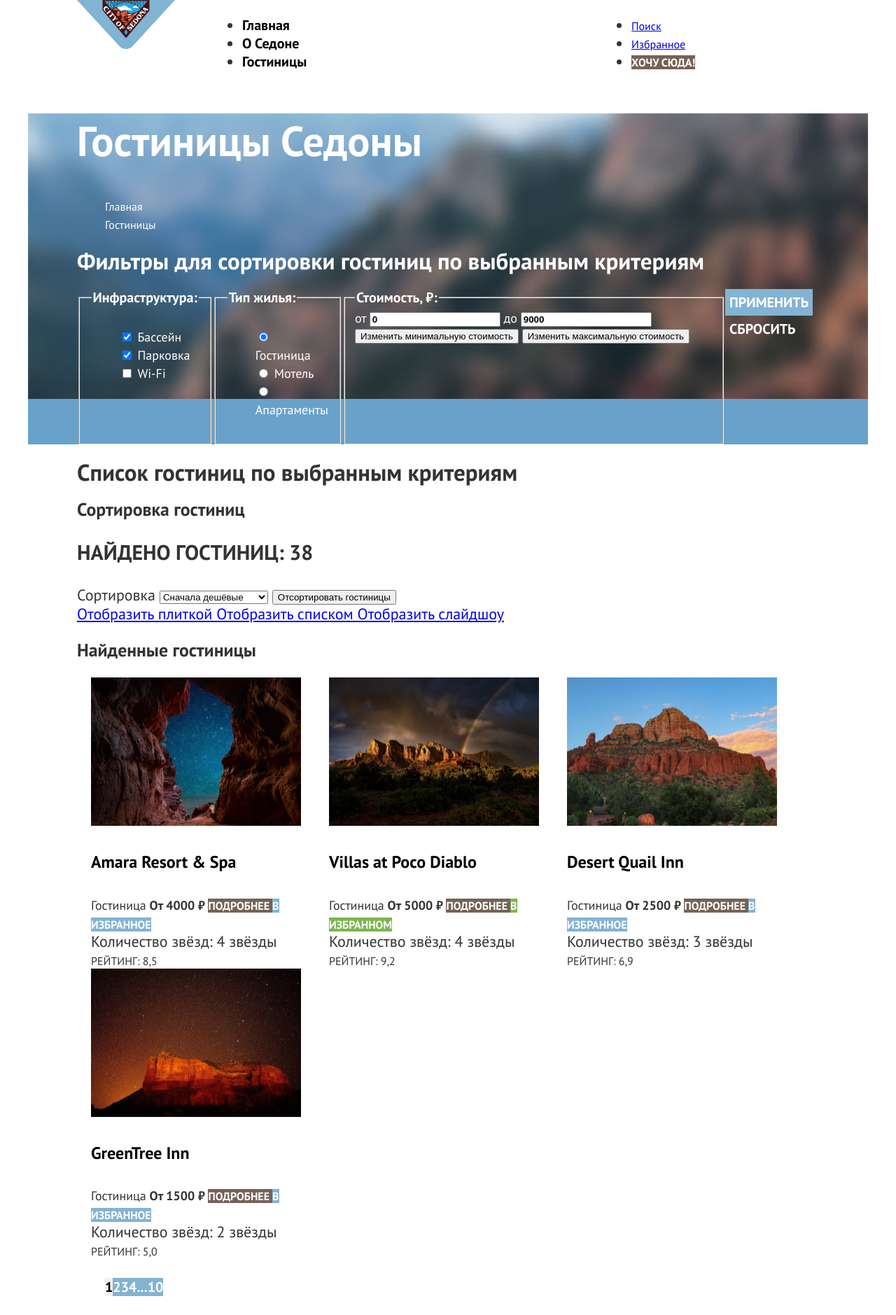
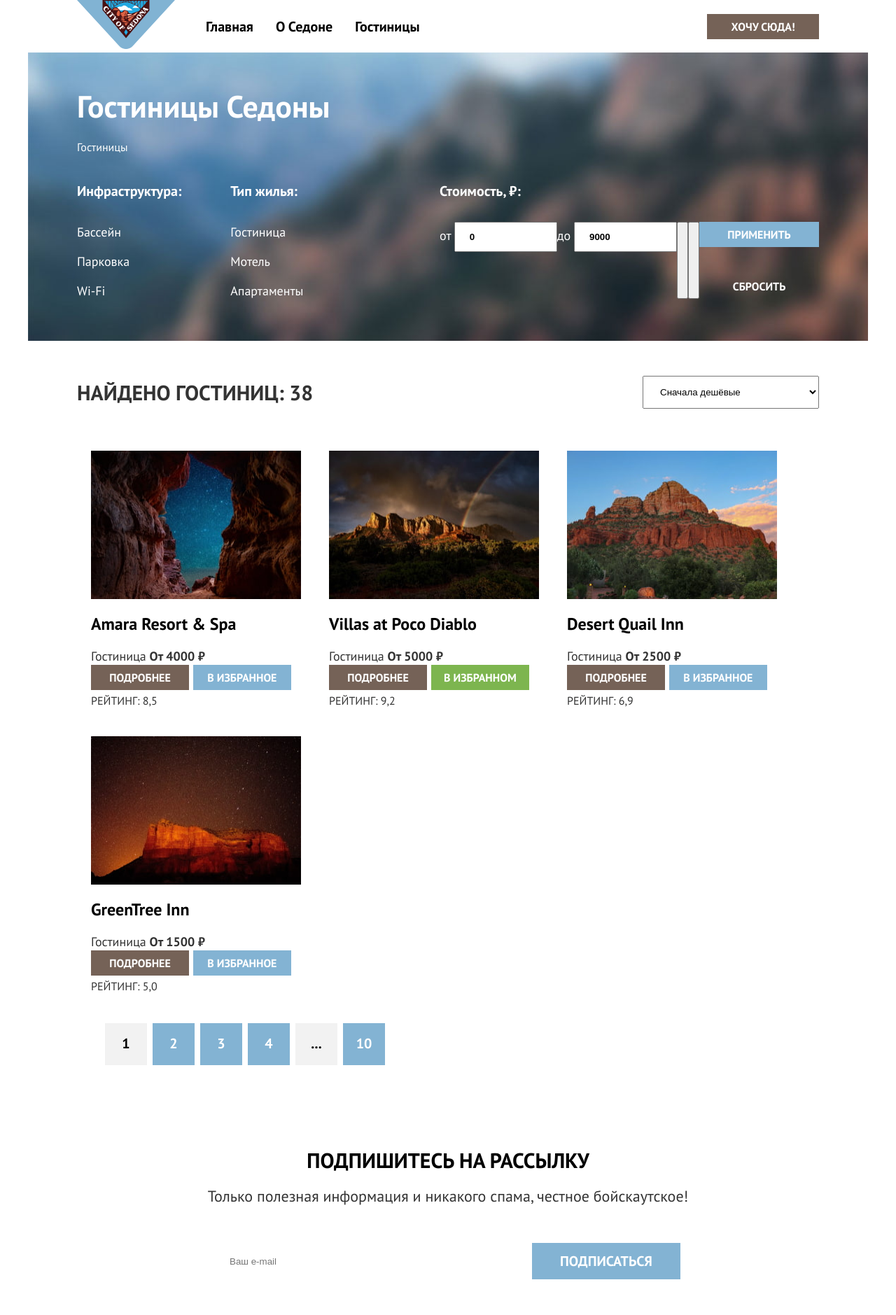
Before and after one commit to htmlacademy-htmlcss/1766081-sedona-35, a plain HTML site: page catalog.html in a window 1280 px wide. Shown: the top 1879 px of the page at 70% size. Drawn offline with Linux system fonts and the light colour scheme.

Commit message:
Сетки компонентов на флексах

```diff
--- a/catalog.html
+++ b/catalog.html
@@ -2,7 +2,7 @@
 <html lang="ru">
   <head>
     <meta charset="utf-8">
-    <title>HTML Academy: Седона</title>
+    <title>Гостиницы — Седона</title>
     <link rel="stylesheet" href="styles/styles.css">
   </head>
   <body>
@@ -187,7 +187,7 @@
               <button class="button button-apply" type="submit">
                 Применить
               </button>
-              <button class="button button-reset" type="reset">
+              <button class="button button-apply button-reset" type="reset">
                 Сбросить
               </button>
             </div>
@@ -201,10 +201,13 @@
       <section data-test="catalog" class="catalog-content">
         <h2 class="visually-hidden">Список гостиниц по выбранным критериям</h2>
 
-        <!-- Сортировка товаров -->
+        <!-- Сортировка гостиниц -->
         <section class="catalog-sorting">
           <h3 class="visually-hidden">Сортировка гостиниц</h3>
           <p class="search-result">Найдено гостиниц: 38</p>
+
+          <!-- Обёртка -->
+          <div class="sorting-wrapper">
 
             <!-- Форма сортировки -->
             <form class="sorting-form">
@@ -244,6 +247,8 @@
                   Отобразить слайдшоу
                 </span>
               </a>
+            </div>
+
           </div>
 
         </section>
@@ -436,7 +441,7 @@
           <label for="email" class="visually-hidden">
             Ваш e-mail
           </label>
-          <input type="text" id="email" name="subscribe-email" placeholder="Ваш e-mail">
+          <input class="subscribe-input" type="text" id="email" name="subscribe-email" placeholder="Ваш e-mail">
           <button class="subscribe-button button" type="submit">
             Подписаться
           </button>
--- a/styles/styles.css
+++ b/styles/styles.css
@@ -17,6 +17,17 @@
 }
 
 /* Основное */
+
+.visually-hidden {
+  position: absolute;
+  width: 1px;
+  height: 1px;
+  margin: -1px;
+  padding: 0;
+  border: 0;
+  clip: rect(0 0 0 0);
+  overflow: hidden;
+}
 
 html {
   height: 100%;
@@ -50,11 +61,14 @@ body {
   text-transform: uppercase;
   font-size: 30px;
   line-height: 36px;
+  margin: 0;
+  padding: 0;
 }
 
 /* Кнопки */
 
 .button {
+  display: inline-block;
   font-family: inherit;
   font-size: 20px;
   line-height: 36px;
@@ -65,6 +79,10 @@ body {
   text-decoration: none;
   text-transform: uppercase;
   border: none;
+  padding-top: 8px;
+  padding-bottom: 8px;
+  padding-left: 10px;
+  padding-right: 10px;
 }
 
 .button-modal {
@@ -73,10 +91,6 @@ body {
 
 .favorite-selected {
   background-color: #7DB54F;
-}
-
-.button-reset {
-  background-color: transparent;
 }
 
 /* Хедер */
@@ -88,7 +102,6 @@ body {
 
 .header-logo {
   margin-left: 70px;
-  margin-right: 28px;
 }
 
 .main-navigation {
@@ -99,12 +112,19 @@ body {
 }
 
 .navigation-list {
-  width: 500px;
+  width: 570px;
+  display: flex;
+  flex-wrap: wrap;
+  align-items: center;
+  list-style: none;
+  margin: 0;
+  padding: 0;
 }
 
 .navigation-user {
-  width: 268px;
+  width: 300px;
   margin-left: auto;
+  justify-content: flex-end;
 }
 
 .navigation-link {
@@ -113,9 +133,15 @@ body {
   font-weight: 700;
   color: #000000;
   text-decoration: none; /* без подчёркивания */
+  display: block;
+  padding-top: 20px;
+  padding-bottom: 20px;
+  padding-left: 16px;
+  padding-right: 16px;
 }
 
 .navigation-button {
+  width: 140px;
   font-size: 16px;
   line-height: 20px;
 }
@@ -126,11 +152,17 @@ body {
   width: 1060px;
   padding-left: 70px;
   padding-right: 70px;
+  padding-top: 40px;
+  padding-bottom: 30px;
   display: flex;
+  justify-content: center;
 }
 
 .social-list {
   margin-right: auto;
+  list-style: none;
+  display: flex;
+  flex-wrap: wrap;
 }
 
 .footer-address-phone {
@@ -156,6 +188,8 @@ body {
   background-image: url("../images/index/hero-background.jpg");
   background-size: 100% auto;
   background-repeat: no-repeat;
+  height: 434px;
+  padding-top: 51px;
 }
 
 .hero-divider {
@@ -163,12 +197,26 @@ body {
   background-image: url("../images/index/svg/hero-divider.svg");
   background-size: 100% auto;
   background-repeat: no-repeat;
+  height: inherit;
 }
 
 /* Преимущества */
 
+.advantages-header {
+  padding-left: 200px;
+  padding-right: 200px;
+  padding-top: 69px;
+  padding-bottom: 90px;
+}
+
+.advantages-title {
+  margin-bottom: 25px;
+}
+
 .advantages-description {
   line-height: 36px;
+  margin: 0;
+  padding: 0;
 }
 
 /* Блоки преимуществ */
@@ -185,16 +233,25 @@ body {
   display: flex;
 }
 
+.advantages-reason-order {
+  order: 1;
+}
+
 .advantages-reason {
   width: 230px;
+  min-height: 236px;
   padding-left: 85px;
   padding-right: 85px;
+  padding-top: 103px;
+  padding-bottom: 45px;
   font-size: 18px;
   line-height: 21px;
   background-color: rgba(131, 179, 211, 0.12);
 }
 
 .reason-photo {
+  min-height: 247px;
+  padding-top: 92px;
   background-color: #83B3D3;
   color: #FFFFFF;
 }
@@ -209,10 +266,20 @@ body {
   text-transform: uppercase;
   font-size: 24px;
   line-height: 28px;
+  margin: 0;
+  padding: 0;
+  padding-left: 27px;
+  padding-right: 27px ;
+  margin-bottom: 62px;
 }
 
 .reason-photo .reason-title {
   color: #FFFFFF
+}
+
+.reason-description {
+  margin: 0;
+  padding: 0;
 }
 
 /* Блоки фич */
@@ -227,12 +294,20 @@ body {
 
 .features-item {
   width: 230px;
+  min-height: 157px;
   padding-left: 85px;
   padding-right: 85px;
+  padding-top: 182px;
+  padding-bottom: 45px;
   font-size: 18px;
   line-height: 21px;
   background-color: rgba(131, 179, 211, 0.12);
   background-repeat: no-repeat;
+  background-position: bottom 232px left 50%;
+}
+
+.features-title {
+  margin-bottom: 30px;
 }
 
 .features-housing {
@@ -251,13 +326,38 @@ body {
   background-repeat: no-repeat;
 }
 
+/* Поиск гостиницы */
+
+.search-hotel {
+  padding-top: 96px;
+  padding-bottom: 96px;
+  padding-left: 304px;
+  padding-right: 304px;
+}
+
+.search-hotel-title {
+  margin-bottom: 20px;
+}
+
+.search-hotel-description {
+  margin: 0;
+  padding: 0;
+  margin-bottom: 54px;
+}
+
+.search-hotel-button {
+  width: 356px;
+}
+
 /* Подписка */
 
 .subscribe {
   text-align: center;
-  width: 684px;
-  padding-left: 258px;
-  padding-right: 258px;
+  width: 900px;
+  padding-left: 150px;
+  padding-right: 150px;
+  padding-top: 96px;
+  padding-bottom: 104px;
 }
 
 .subscribe-index {
@@ -268,31 +368,65 @@ body {
   background-repeat: no-repeat;
 }
 
+.subscribe-title {
+  margin-bottom: 20px;
+}
+
 .subscribe-index .subscribe-title {
   color: #FFFFFF;
 }
 
+.subscribe-description {
+  margin: 0;
+  padding: 0;
+  margin-bottom: 54px;
+}
+
+.subscribe-form {
+  display: flex;
+  justify-content: center;
+}
+
+.subscribe-input {
+  width: 412px;
+  padding-left: 20px;
+  padding-right: 20px;
+  padding-top: 14px;
+  padding-bottom: 14px;
+  border: none;
+}
+
+.subscribe-button {
+  width: 212px;
+}
+
 /* КАТАЛОГ */
 
-.catalog-header-title {
-  font-size: 60px;
-  line-height: 78px;
-}
-
 .catalog-container {
+  height: 307px;
   background-color: #68A2CA;
   color: #FFFFFF;
   background-image: url("../images/catalog/catalog-background.jpg");
-  background-size: 100% auto;
+  background-size: cover;
   background-repeat: no-repeat;
   text-align: left;
+  padding-top: 35px;
   padding-left: 70px;
   padding-right: 70px;
+  padding-bottom: 70px;
+}
+
+/* Хедер каталога */
+
+.catalog-header {
+  margin-bottom: 40px;
 }
 
 /* Хлебные крошки */
 
 .breadcrumbs {
+  margin: 0;
+  padding: 0;
   list-style: none;
 }
 
@@ -309,46 +443,116 @@ body {
   display: flex;
 }
 
+.filter-group {
+  margin: 0;
+  padding: 0;
+  border: none;
+  margin-right: 70px;
+}
+
 .filter-list {
+  margin: 0;
+  padding: 0;
   list-style: none;
+}
+
+.filter-item:not(:last-child) {
+  margin-bottom: 16px;
 }
 
 .filter-title {
   font-weight: 700;
   font-size: 20px;
   line-height: 24px;
+  margin: 0;
+  padding: 0;
+  margin-bottom: 32px;
 }
 
 .control-label {
+  display: inline-block;
   font-size: 18px;
   line-height: 23px;
+}
+
+/* Кнопки фильтра */
+
+.filter-buttons {
+  display: flex;
+  flex-direction: column;
+  justify-content: space-between;
+  margin-top: 56px;
+}
+
+.button-apply {
+  width: 171px;
+  font-size: 16px;
+  line-height: 20px;
+}
+
+.button-reset {
+  background-color: transparent;
 }
 
 /* Слайдер */
 
 .filter-price {
+  display: flex;
   font-size: 18px;
   line-height: 24px;
+  margin: 0;
+  margin-left: auto;
 }
 
 .filter-input {
+  width: 103px;
   font-weight: 700;
+  padding-left: 20px;
+  padding-right: 20px;
+  padding-top: 12px;
+  padding-bottom: 12px;
 }
 
-/* Список гостиниц */
+/* Сортировка гостиниц */
 
 .catalog-content {
   width: 1060px;
   padding-left: 70px;
   padding-right: 70px;
+  padding-top: 50px;
+}
+
+.catalog-sorting {
+  display: flex;
+  justify-content: space-between;
+  align-items: center;
+  margin-bottom: 40px;
 }
 
 .search-result {
+  margin: 0;
+  padding: 0;
   font-size: 30px;
   line-height: 36px;
   font-weight: 700;
   text-transform: uppercase;
 }
+
+.sorting-wrapper {
+  display: flex;
+}
+
+/* Форма сортировки */
+
+.select-control {
+  width: 252px;
+  padding-left: 20px;
+  padding-right: 20px;
+  padding-top: 14px;
+  padding-bottom: 14px;
+}
+
+/* Список гостиниц */
 
 .hotels-list {
   display: flex;
@@ -362,8 +566,17 @@ body {
 
 .hotels-card {
   width: 300px;
-  padding-left: 20px;
-  padding-right: 20px;
+  padding: 20px;
+}
+
+.hotels-image {
+  margin-bottom: 16px;
+}
+
+.hotels-title {
+  margin: 0;
+  padding: 0;
+  margin-bottom: 16px;
 }
 
 .hotels-description {
@@ -390,17 +603,33 @@ body {
 }
 
 .hotels-button {
+  width: 120px;
   font-size: 16px;
   line-height: 20px;
 }
 
 /* Пагинация */
+
 .pagination-list {
   list-style: none;
   display: flex;
+}
+
+.pagination-link {
+  dislay: block;
+  box-sizing: border-box;
+  width: 60px;
+  height: 60px;
+  padding: 11px;
+  margin-right: 8px;
 }
 
 .pagination-current {
   color: #000000;
   background-color: #F2F2F2;
 }
+
+.pagination-more {
+  color: #000000;
+  background-color: #F2F2F2;
+}
```
Also changed, not shown: index.html (+10 -10 lines). Lines whose indentation alone changed are shown as unchanged.
